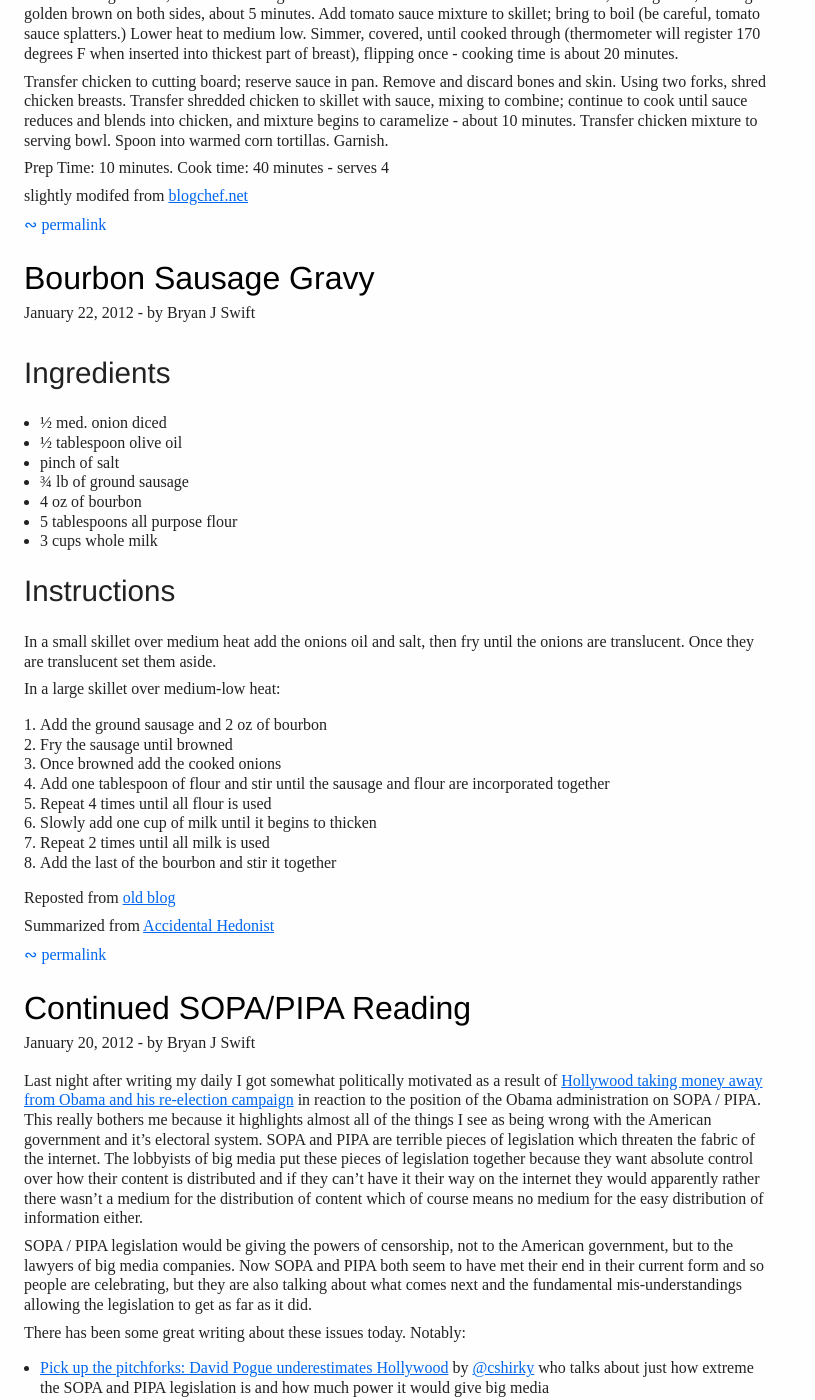
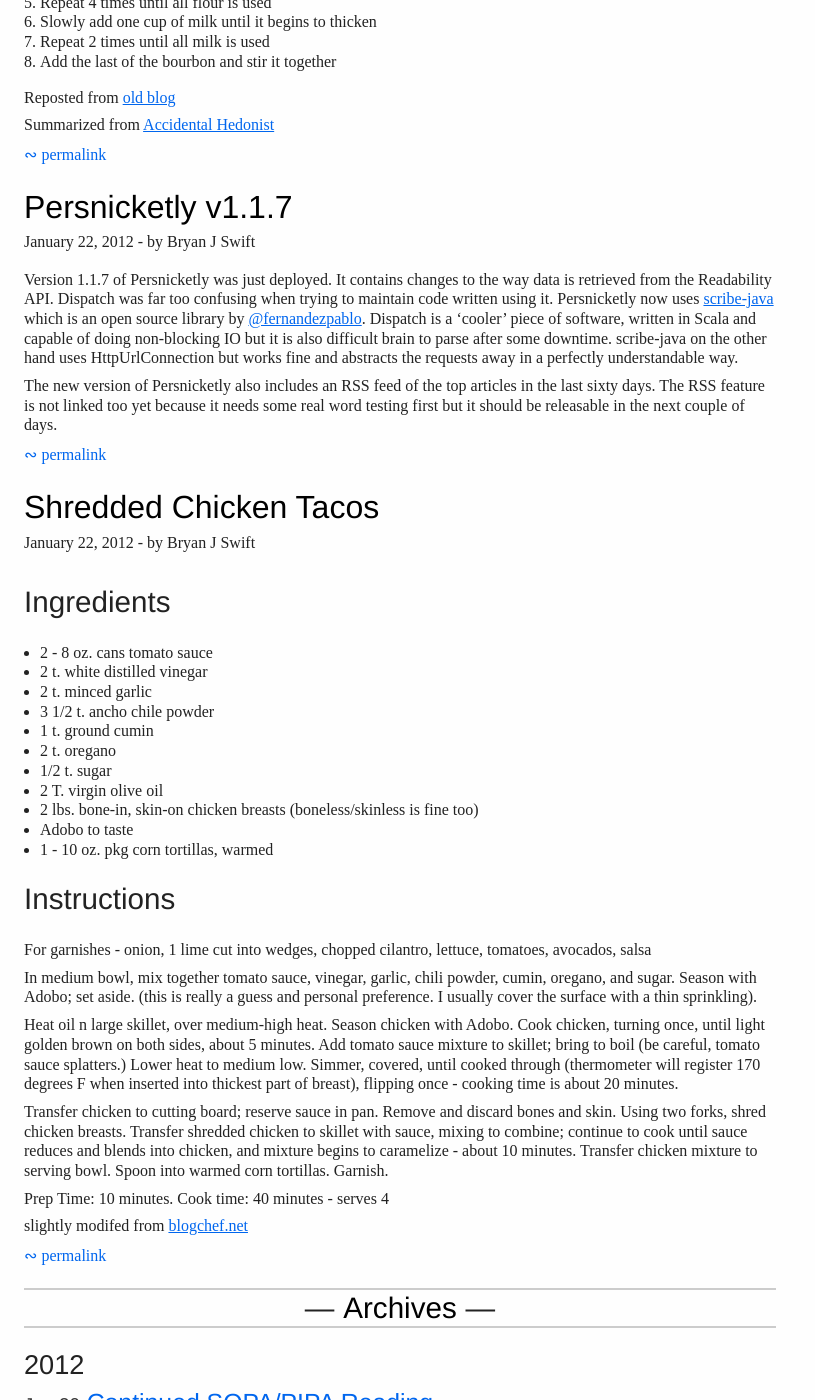
Before and after one commit to bryanjswift/bryanjswift.github.com, a Jekyll site: the page built from index.html, in a window 1280 px wide and 1400 px high, scrolled down 693 px. Shown: the whole window, without its empty margins (0-815 px from the left). Built offline with Jekyll 4.4.1, drawn with Linux system fonts in a browser that asks for light colours; comment, search, counter and statistics services are not loaded; some of the changed text lies outside the part shown.

Commit message:
Add post about changes to Persnicketly

```diff
--- /dev/null
+++ b/_posts/2012-01-22-persnicketly-v117.markdown
@@ -0,0 +1,11 @@
+---
+layout: post
+title: Persnicketly v1.1.7
+date: 2012-01-22 20:21:52
+published: true
+categories: []
+---
+
+Version 1.1.7 of Persnicketly was just deployed. It contains changes to the way data is retrieved from the Readability API. Dispatch was far too confusing when trying to maintain code written using it. Persnicketly now uses [scribe-java](https://github.com/fernandezpablo85/scribe-java) which is an open source library by [@fernandezpablo](https://twitter.com/fernandezpablo). Dispatch is a 'cooler' piece of software, written in Scala and capable of doing non-blocking IO but it is also difficult brain to parse after some downtime. scribe-java on the other hand uses HttpUrlConnection but works fine and abstracts the requests away in a perfectly understandable way.
+
+The new version of Persnicketly also includes an RSS feed of the top articles in the last sixty days. The RSS feature is not linked too yet because it needs some real word testing first but it should be releasable in the next couple of days.
--- a/recipe/_posts/2012-01-23-bourbon-sausage-gravy.markdown
+++ b/recipe/_posts/2012-01-23-bourbon-sausage-gravy.markdown
@@ -1,7 +1,7 @@
 ---
 layout: post
 title: Bourbon Sausage Gravy
-date: 2012-01-22 19:21:21
+date: 2012-01-23 19:21:21
 published: true
 categories: ["recipe"]
 ---
```
